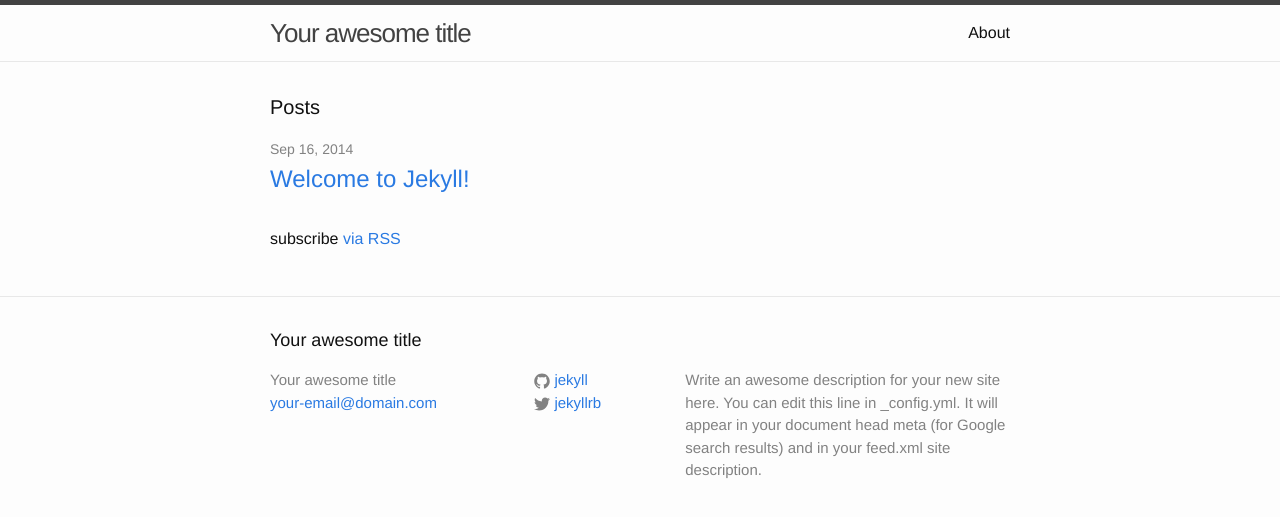
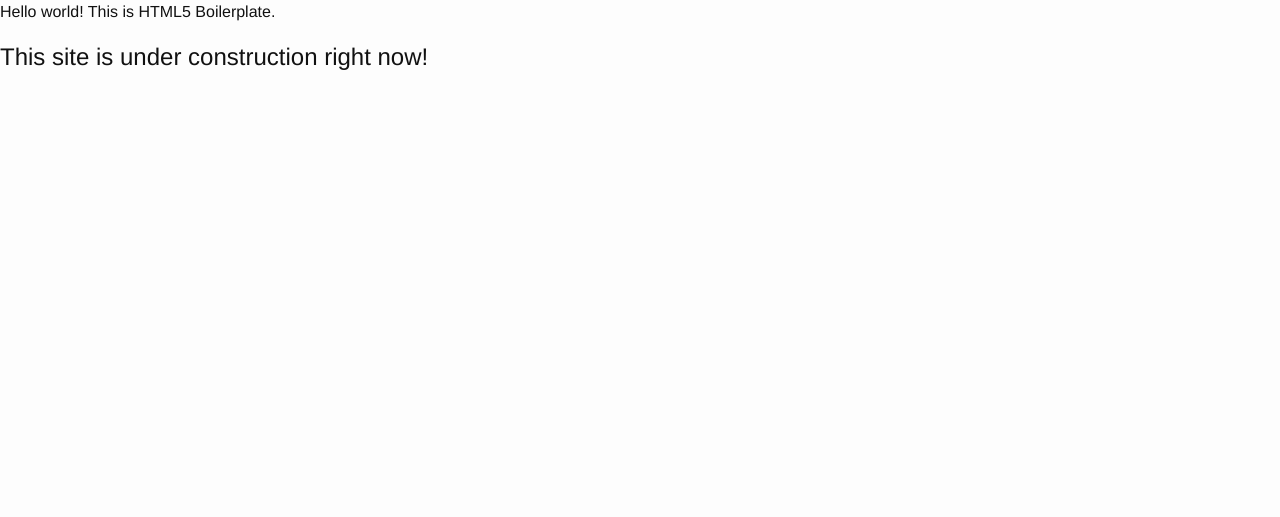
Before and after one commit to sandymoreno/sandymoreno.github.io, a Jekyll site: the page built from index.html, in a window 1280 px wide. Shown: the top 517 px of the page. Built offline with Jekyll 4.4.1, drawn with Linux system fonts in a browser that asks for light colours; nearby versions of some CDN libraries.

Commit message:
setting content layout htmlbp

```diff
--- a/_config.yml
+++ b/_config.yml
@@ -12,3 +12,7 @@ github_username:  jekyll
 
 # Build settings
 markdown: kramdown
+
+exclude: [
+            /bower_components
+         ]
--- a/_includes/head.html
+++ b/_includes/head.html
@@ -1,11 +1,14 @@
 <head>
     <meta charset="utf-8">
-    <meta name="viewport" content="width=device-width">
     <meta http-equiv="X-UA-Compatible" content="IE=edge">
-
     <title>{% if page.title %}{{ page.title }}{% else %}{{ site.title }}{% endif %}</title>
     <meta name="description" content="{{ site.description }}">
+    <meta name="viewport" content="width=device-width, initial-scale=1">
+
+    <!-- Place favicon.ico and apple-touch-icon.png in the root directory -->
 
     <link rel="stylesheet" href="{{ "/css/main.css" | prepend: site.baseurl }}">
     <link rel="canonical" href="{{ page.url | replace:'index.html','' | prepend: site.baseurl | prepend: site.url }}">
+
+    <script src="js/vendor/modernizr-2.6.2.min.js"></script>
 </head>
--- a/_layouts/default.html
+++ b/_layouts/default.html
@@ -1,20 +1,31 @@
 <!DOCTYPE html>
-<html>
+<!--[if lt IE 7]>      <html class="no-js lt-ie9 lt-ie8 lt-ie7"> <![endif]-->
+<!--[if IE 7]>         <html class="no-js lt-ie9 lt-ie8"> <![endif]-->
+<!--[if IE 8]>         <html class="no-js lt-ie9"> <![endif]-->
+<!--[if gt IE 8]><!--> <html class="no-js"> <!--<![endif]-->
+{% include head.html %}
+<body>
+<!--[if lt IE 7]>
+<p class="browsehappy">You are using an <strong>outdated</strong> browser. Please <a href="http://browsehappy.com/">upgrade your browser</a> to improve your experience.</p>
+<![endif]-->
 
-  {% include head.html %}
+<!-- Add your site or application content here -->
+<p>Hello world! This is HTML5 Boilerplate.</p>
+{{ content }}
 
-  <body>
+<script src="//ajax.googleapis.com/ajax/libs/jquery/1.10.2/jquery.min.js"></script>
+<script>window.jQuery || document.write('<script src="js/vendor/jquery-1.10.2.min.js"><\/script>')</script>
+<script src="js/plugins.js"></script>
+<script src="js/main.js"></script>
 
-    {% include header.html %}
-
-    <div class="page-content">
-      <div class="wrapper">
-        {{ content }}
-      </div>
-    </div>
-
-    {% include footer.html %}
-
-  </body>
-
+<!-- Google Analytics: change UA-XXXXX-X to be your site's ID. -->
+<script>
+    (function(b,o,i,l,e,r){b.GoogleAnalyticsObject=l;b[l]||(b[l]=
+            function(){(b[l].q=b[l].q||[]).push(arguments)});b[l].l=+new Date;
+        e=o.createElement(i);r=o.getElementsByTagName(i)[0];
+        e.src='//www.google-analytics.com/analytics.js';
+        r.parentNode.insertBefore(e,r)}(window,document,'script','ga'));
+    ga('create','UA-XXXXX-X');ga('send','pageview');
+</script>
+</body>
 </html>
--- a/_sass/_base.scss
+++ b/_sass/_base.scss
@@ -7,6 +7,7 @@ dl, dd, ol, ul, figure {
     margin: 0;
     padding: 0;
 }
+
 
 
 
--- a/_sass/_layout.scss
+++ b/_sass/_layout.scss
@@ -1,6 +1,7 @@
 /**
  * Site header
  */
+
 .site-header {
     border-top: 5px solid $grey-color-dark;
     border-bottom: 1px solid $grey-color-light;
--- a/index.html
+++ b/index.html
@@ -1,23 +1,4 @@
 ---
 layout: default
 ---
-
-<div class="home">
-
-  <h1 class="page-heading">Posts</h1>
-
-  <ul class="post-list">
-    {% for post in site.posts %}
-      <li>
-        <span class="post-meta">{{ post.date | date: "%b %-d, %Y" }}</span>
-
-        <h2>
-          <a class="post-link" href="{{ post.url | prepend: site.baseurl }}">{{ post.title }}</a>
-        </h2>
-      </li>
-    {% endfor %}
-  </ul>
-
-  <p class="rss-subscribe">subscribe <a href="{{ "/feed.xml" | prepend: site.baseurl }}">via RSS</a></p>
-
-</div>
+<h2>This site is under construction right now!</h2>
```
